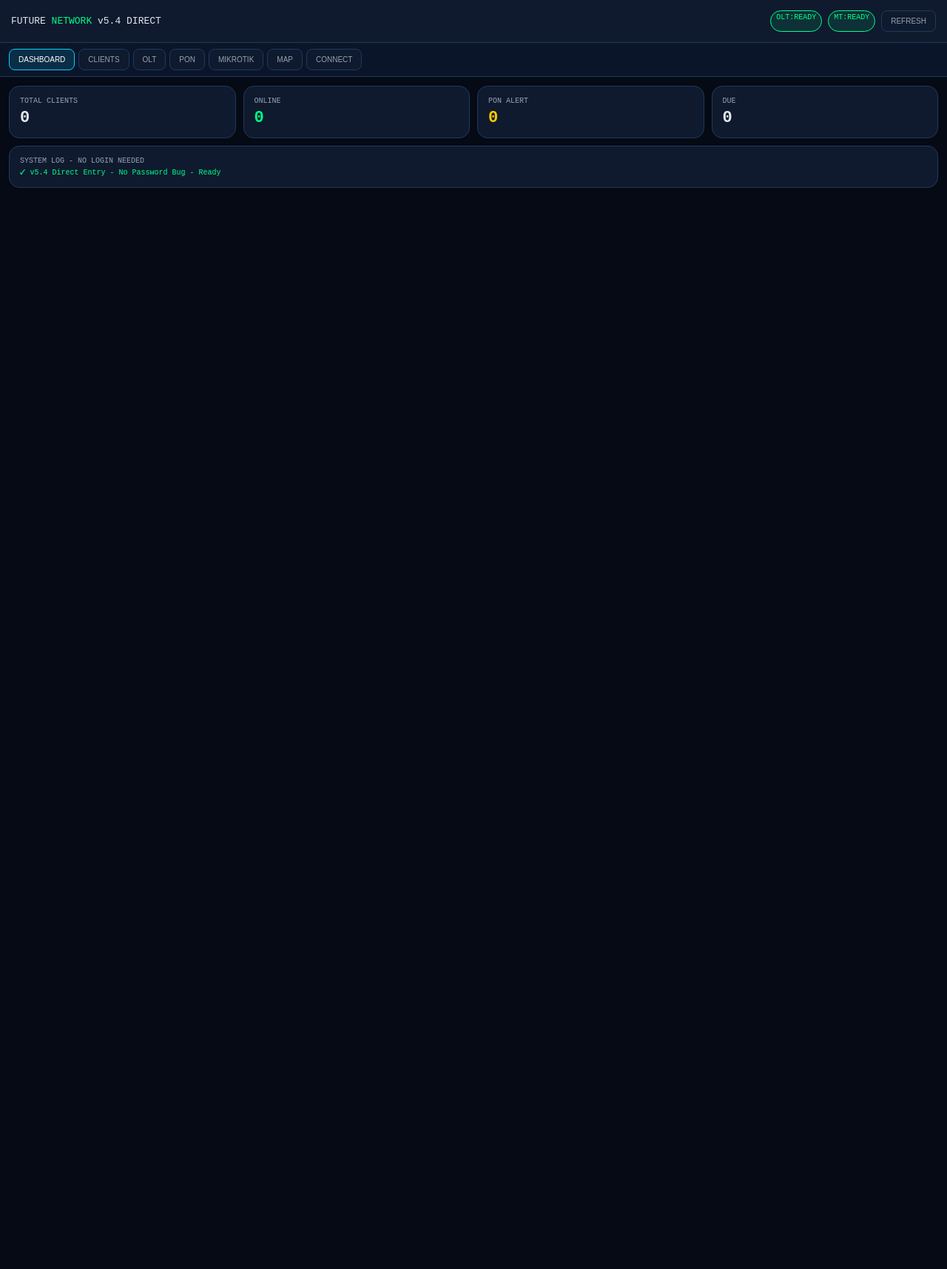
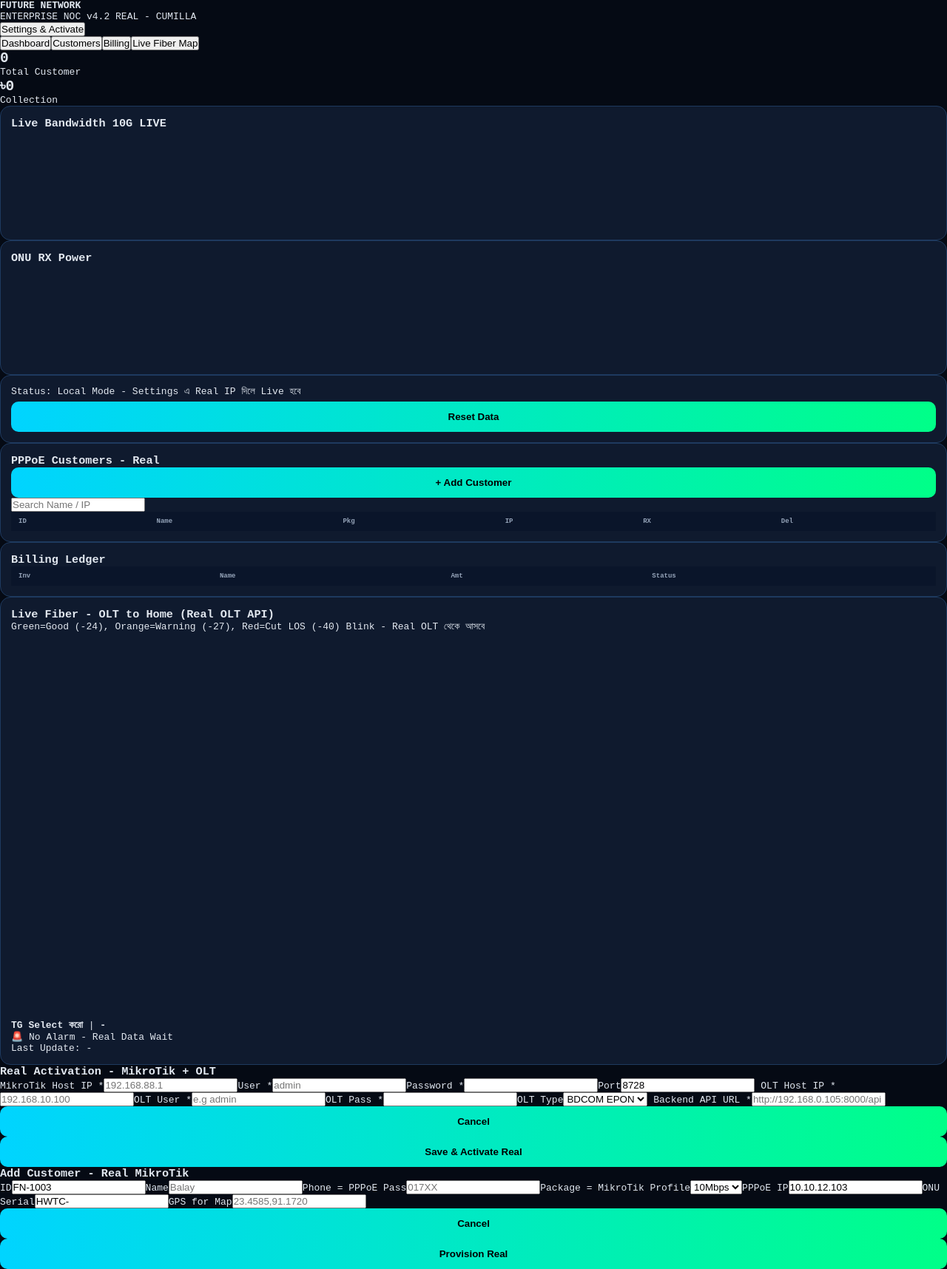
Before and after one commit to balaykarmokar12-cmyk/future-network-noc-cumilla, a plain HTML site: page index.html in a window 1280 px wide. Shown: the whole page at 74% size. Before the commit the page ends 800 px from the top, so only its background shows below. Drawn offline with nearby package versions, Linux system fonts and the light colour scheme.

Commit message:
Update HTML structure and content for NOC page

```diff
--- a/index.html
+++ b/index.html
@@ -1,28 +1,38 @@
 <!DOCTYPE html>
 <html lang="bn">
 <head>
-<meta charset="UTF-8">
-<meta name="viewport" content="width=device-width, initial-scale=1.0">
-<title>FUTURE NETWORK NOC v5.4 NO LOGIN</title>
-<link rel="stylesheet" href="https://unpkg.com/leaflet@1.9.4/dist/leaflet.css"/>
-<link rel="stylesheet" href="style.css"/>
-<script src="https://unpkg.com/leaflet@1.9.4/dist/leaflet.js"></script>
+<meta charset="UTF-8"><meta name="viewport" content="width=device-width,initial-scale=1">
+<title>Future Network NOC v4.2 Real</title>
+<link rel="stylesheet" href="style.css">
 </head>
 <body>
-<div id="app">
-<div class="topbar"><div>FUTURE <span style="color:#00ff88">NETWORK</span> v5.4 DIRECT</div><div style="display:flex;gap:8px"><span id="oltStatus" class="badge bg">OLT:READY</span><span id="mtStatus" class="badge bg">MT:READY</span><button class="navBtn" onclick="location.reload()">REFRESH</button></div></div>
-<div class="nav"><button class="navBtn active" onclick="tab('dash',this)">DASHBOARD</button><button class="navBtn" onclick="tab('clients',this)">CLIENTS</button><button class="navBtn" onclick="tab('olt',this)">OLT</button><button class="navBtn" onclick="tab('pon',this)">PON</button><button class="navBtn" onclick="tab('mt',this)">MIKROTIK</button><button class="navBtn" onclick="tab('map',this)">MAP</button><button class="navBtn" onclick="tab('connect',this)">CONNECT</button></div>
-<div class="main">
-<div id="t-dash" class="grid"><div class="grid g4"><div class="card"><div class="kTitle">TOTAL CLIENTS</div><div class="kVal" id="kpiClients">0</div></div><div class="card"><div class="kTitle">ONLINE</div><div class="kVal" id="kpiOnline" style="color:#00ff88">0</div></div><div class="card"><div class="kTitle">PON ALERT</div><div class="kVal" id="kpiPower" style="color:#ffcc00">0</div></div><div class="card"><div class="kTitle">DUE</div><div class="kVal" id="kpiBill">0</div></div></div><div class="card"><div class="kTitle">SYSTEM LOG - NO LOGIN NEEDED</div><div id="sysLog" style="color:#00ff88">✓ v5.4 Direct Entry - No Password Bug - Ready</div></div></div>
-<div id="t-clients" class="grid hidden"><div class="card"><div style="display:flex;justify-content:space-between"><div class="kTitle">CLIENTS - PERMANENT DB</div><button class="navBtn" onclick="openAddClient()">+ ADD CLIENT</button></div><div style="display:flex;gap:6px;margin-top:8px"><input id="searchClient" class="iSm" placeholder="Search" oninput="renderClients()"></div><div class="tableWrap" style="margin-top:10px"><table><thead><tr><th>NAME</th><th>PPPoE</th><th>OLT/PON</th><th>ONU</th><th>RX</th><th>PKG</th><th>DUE</th><th>STATUS</th><th>EDIT</th></tr></thead><tbody id="clientTable"></tbody></table></div></div></div>
-<div id="t-olt" class="grid hidden"><div class="card"><div class="kTitle">OLT LIST</div><div style="display:flex;gap:6px"><input id="oltName" class="iSm" placeholder="OLT Name"><input id="oltIp" class="iSm" placeholder="IP"><button class="navBtn" onclick="addOLT()">ADD</button></div><div class="tableWrap" style="margin-top:10px"><table><thead><tr><th>OLT</th><th>IP</th><th>MODEL</th><th>ACTION</th></tr></thead><tbody id="oltTable"></tbody></table></div></div></div>
-<div id="t-pon" class="grid hidden"><div class="card"><div class="kTitle">PON A-Z</div><div class="tableWrap"><table><thead><tr><th>OLT</th><th>PON</th><th>TX</th><th>CLIENTS</th><th>STATUS</th></tr></thead><tbody id="ponTable"></tbody></table></div></div></div>
-<div id="t-mt" class="grid hidden"><div class="card"><div class="kTitle">MIKROTIK LIVE</div><div class="tableWrap"><table><thead><tr><th>USER</th><th>IP</th><th>PKG</th><th>OPTICAL</th><th>STATUS</th></tr></thead><tbody id="mtLiveTable"></tbody></table></div></div></div>
-<div id="t-map" class="grid hidden"><div class="card"><div class="kTitle">MAP</div><div id="map"></div></div></div>
-<div id="t-connect" class="grid hidden"><div class="card"><div class="kTitle">CONNECT</div><p style="font-size:11px;color:#94a3b8;margin-top:8px">OLT & MikroTik will be connected via API - Simulated SAFE Mode. No real credentials needed now.</p><button class="navBtn" style="margin-top:10px" onclick="saveOLTConnect()">TEST OLT CONNECTION</button><button class="navBtn" style="margin-top:6px" onclick="saveMTConnect()">TEST MT CONNECTION</button><div id="cOltLog"></div><div id="cMtLog"></div></div></div>
+<div class="app">
+<div class="top"><div><b>FUTURE NETWORK</b><br><span>ENTERPRISE NOC v4.2 REAL - CUMILLA</span></div><button id="setBtn">Settings & Activate</button></div>
+<div class="tabs"><button class="active" data-t="d">Dashboard</button><button data-t="c">Customers</button><button data-t="b">Billing</button><button data-t="g">Live Fiber Map</button></div>
+
+<div id="p-d" class="page active">
+<div class="kpis"><div class="kpi"><h2 id="kSub">0</h2><p>Total Customer</p></div><div class="kpi"><h2 id="kBill">৳0</h2><p>Collection</p></div></div>
+<div class="card"><h3>Live Bandwidth 10G <span class="live">LIVE</span></h3><canvas id="bw" height="130"></canvas></div>
+<div class="card"><h3>ONU RX Power</h3><canvas id="rx" height="130"></canvas></div>
+<div class="card"><p id="actS">Status: Local Mode - Settings এ Real IP দিলে Live হবে</p><button class="btn btn-c" style="margin-top:6px" onclick="clearData()">Reset Data</button></div>
 </div>
+
+<div id="p-c" class="page"><div class="card"><div class="row"><h3>PPPoE Customers - Real</h3><button class="btn btn-o" onclick="openAdd()">+ Add Customer</button></div><input id="sBox" placeholder="Search Name / IP" oninput="render()"><table id="subT"><thead><tr><th>ID</th><th>Name</th><th>Pkg</th><th>IP</th><th>RX</th><th>Del</th></tr></thead><tbody></tbody></table></div></div>
+<div id="p-b" class="page"><div class="card"><h3>Billing Ledger</h3><table id="billT"><thead><tr><th>Inv</th><th>Name</th><th>Amt</th><th>Status</th></tr></thead><tbody></tbody></table></div></div>
+
+<div id="p-g" class="page"><div class="card"><h3>Live Fiber - OLT to Home (Real OLT API)</h3><p class="small">Green=Good (-24), Orange=Warning (-27), Red=Cut LOS (-40) Blink - Real OLT থেকে আসবে</p><canvas id="fiberMap" width="400" height="520"></canvas><div class="fiber-info"><b id="tgI">TG Select করো</b> | <b id="tgP">-</b></div><div id="alarm" class="alarm">🚨 No Alarm - Real Data Wait</div><p id="fiberTime" class="small">Last Update: -</p></div></div>
 </div>
-<div id="clientModal" style="display:none"><div class="card" style="width:95%;max-width:500px;margin:5% auto"><div style="display:flex;justify-content:space-between"><div class="kTitle">ADD / EDIT CLIENT</div><button class="navBtn" onclick="closeAddClient()">X</button></div><div style="display:grid;grid-template-columns:1fr 1fr;gap:6px;margin-top:10px"><input id="f_name" class="iSm" placeholder="Name *"><input id="f_pppoe" class="iSm" placeholder="PPPoE *"><input id="f_olt" class="iSm" placeholder="OLT"><input id="f_pon" class="iSm" placeholder="PON 0/1/2"><input id="f_onuSn" class="iSm" placeholder="ONU SN"><input id="f_optical" class="iSm" placeholder="RX -22.5"><input id="f_package" class="iSm" placeholder="Package 20 Mbps"><input id="f_due" class="iSm" placeholder="Due 0"></div><button class="btn" style="margin-top:10px" onclick="saveClient()">SAVE</button></div></div>
-<script src="app.js"></script>
+
+<div id="setM" class="modal"><div class="box"><h3>Real Activation - MikroTik + OLT</h3>
+<label>MikroTik Host IP *</label><input id="mt_h" placeholder="192.168.88.1"><label>User *</label><input id="mt_u" placeholder="admin"><label>Password *</label><input id="mt_p" type="password"><label>Port</label><input id="mt_port" value="8728">
+<label>OLT Host IP *</label><input id="olt_h" placeholder="192.168.10.100"><label>OLT User *</label><input id="olt_u" placeholder="e.g admin"><label>OLT Pass *</label><input id="olt_p" type="password"><label>OLT Type</label><select id="olt_t"><option value="bdcom">BDCOM EPON</option><option value="vsol">V-SOL GPON</option><option value="huawei">Huawei</option></select>
+<label>Backend API URL *</label><input id="api_u" placeholder="http://192.168.0.105:8000/api">
+<div class="row"><button class="btn btn-c" onclick="closeSet()">Cancel</button><button class="btn btn-o" onclick="saveSet()">Save & Activate Real</button></div><p id="setSt" class="small"></p></div></div>
+
+<div id="addM" class="modal"><div class="box"><h3>Add Customer - Real MikroTik</h3>
+<label>ID</label><input id="f_id" value="FN-1003"><label>Name</label><input id="f_name" placeholder="Balay"><label>Phone = PPPoE Pass</label><input id="f_phone" placeholder="017XX"><label>Package = MikroTik Profile</label><select id="f_pkg"><option>10Mbps</option><option>20Mbps</option><option>30Mbps</option></select><label>PPPoE IP</label><input id="f_ip" value="10.10.12.103"><label>ONU Serial</label><input id="f_onu" value="HWTC-"><label>GPS for Map</label><input id="f_gps" placeholder="23.4585,91.1720">
+<div class="row"><button class="btn btn-c" onclick="closeAdd()">Cancel</button><button class="btn btn-o" onclick="saveCust()">Provision Real</button></div></div></div>
+
+<script src="script.js"></script>
 </body>
 </html>
```
